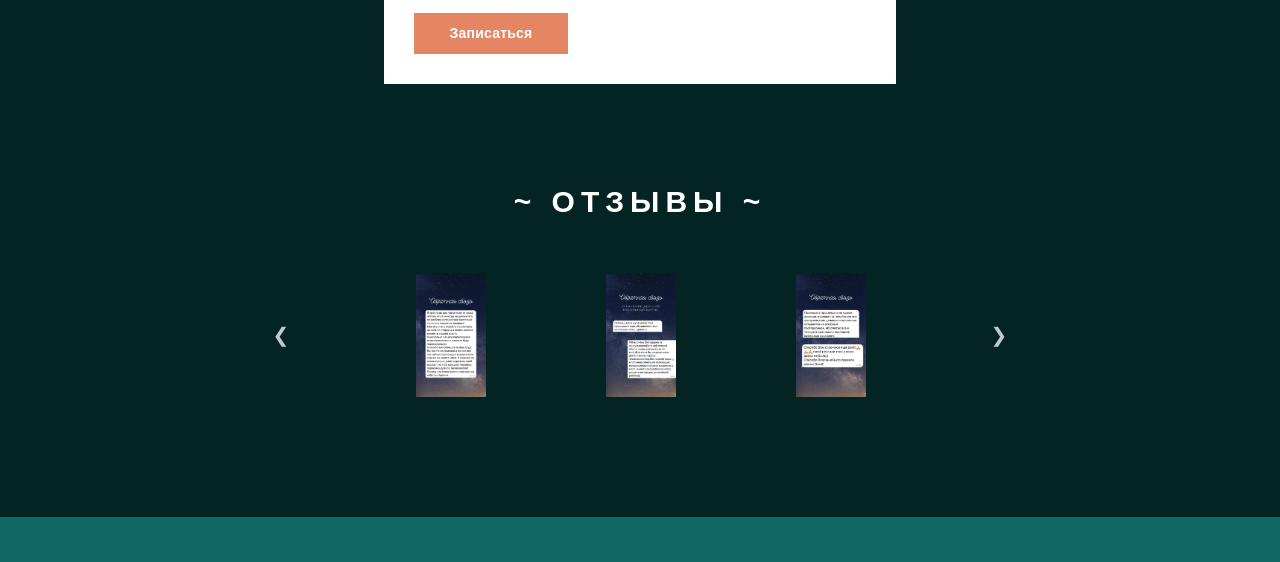
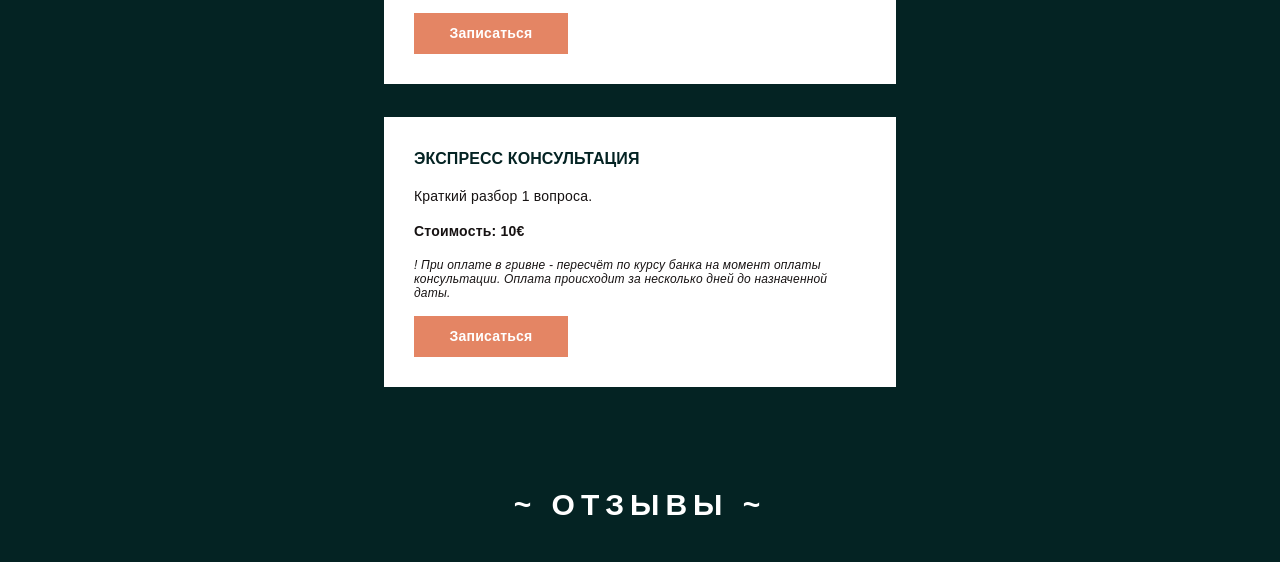
Before and after one commit to olena-diachenko/polina-gushchyna, a website: page dist/index.html in a window 1280 px wide. Shown: the part 5595-6157 px from the top of the page. Drawn offline with nearby package versions, Linux system fonts and the light colour scheme; files that its build step writes are made by us from their sources.

Commit message:
added new section

```diff
--- a/dist/index.html
+++ b/dist/index.html
@@ -520,6 +520,24 @@
                 >
               </div>
             </div>
+            <div class="services__card">
+              <div class="services__card-content">
+                <h3 class="services__card-title">Экспресс консультация</h3>
+                <p class="services__card-text">Краткий разбор 1 вопроса.</p>
+                <p class="services__card-price">Стоимость: 10€</p>
+                <p class="services__card-notabene">
+                  ! При оплате в гривне - пересчёт по курсу банка на момент
+                  оплаты консультации. Оплата происходит за несколько дней до
+                  назначенной даты.
+                </p>
+                <a
+                  class="services__card-link"
+                  href="https://t.me/polinastrolog"
+                  target="_blank"
+                  >Записаться</a
+                >
+              </div>
+            </div>
           </div>
         </div>
       </div>
```
